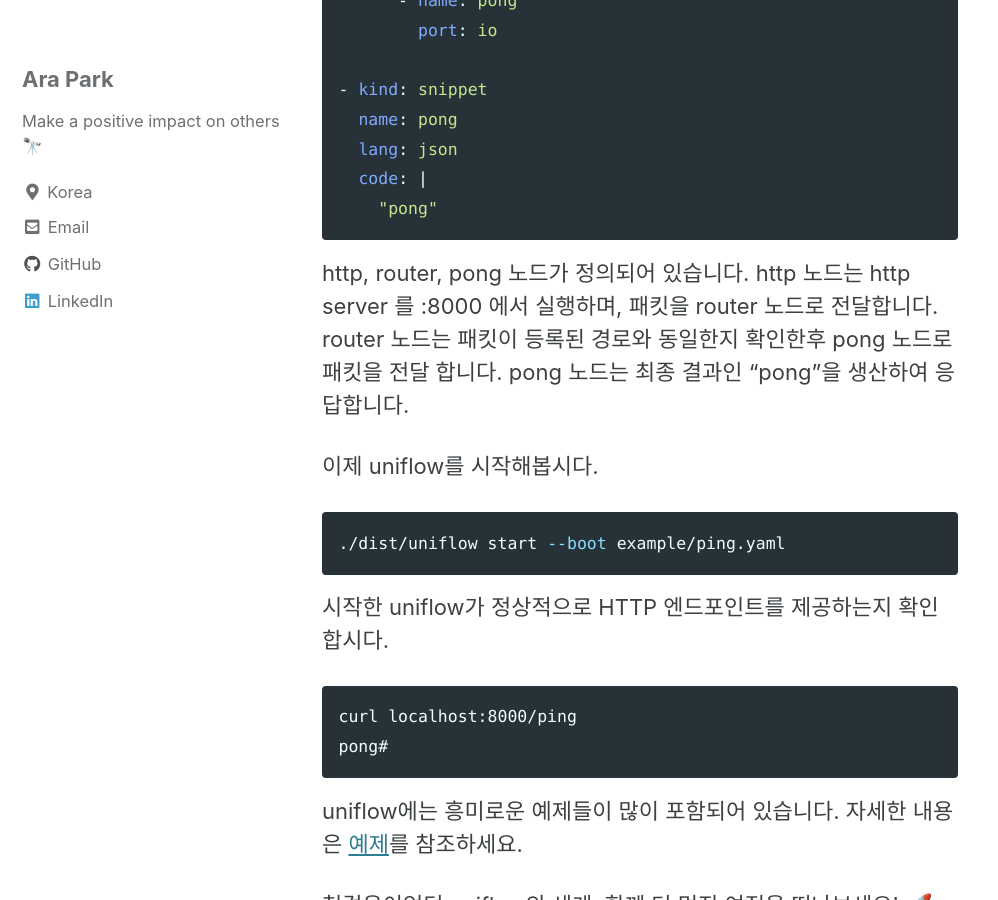
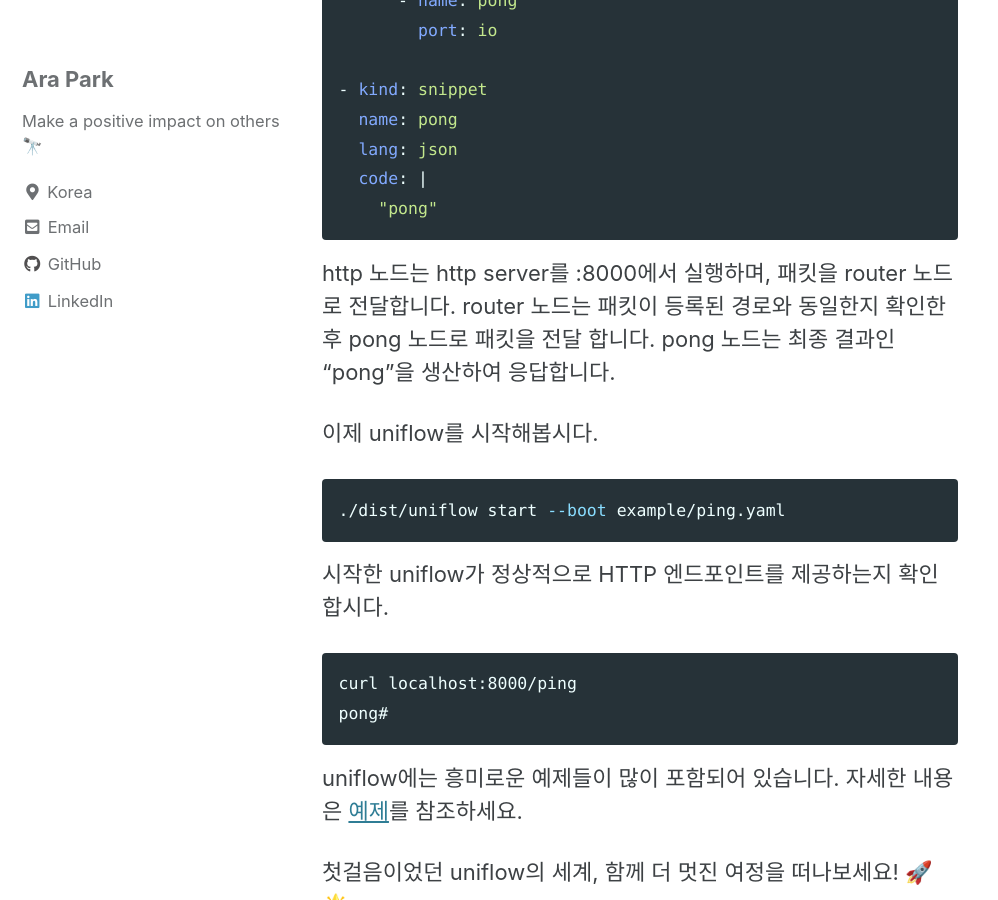
Before and after one commit to siyul-park/siyul-park.github.io, a Jekyll site: the page built from _posts/2023-11-20-hello-uniflow.md, in a window 1280 px wide and 900 px high, scrolled down 2558 px. Shown: the whole window, without its empty margins (0-998 px from the left). Built offline with Jekyll 4.4.1, drawn with Linux system fonts in a browser that asks for light colours; cached includes are drawn as plain includes; comment, search, counter and statistics services are not loaded.

Commit message:
docs: fix syntax error in hello uniflow

````diff
--- a/_posts/2023-11-20-hello-uniflow.md
+++ b/_posts/2023-11-20-hello-uniflow.md
@@ -66,7 +66,7 @@ ping 예제를 살펴봅시다!
   code: |
     "pong"
 ```
-http, router, pong 노드가 정의되어 있습니다. http 노드는 http server 를 :8000 에서 실행하며, 패킷을 router 노드로 전달합니다. router 노드는 패킷이 등록된 경로와 동일한지 확인한후 pong 노드로 패킷을 전달 합니다. pong 노드는 최종 결과인 "pong"을 생산하여 응답합니다.
+http 노드는 http server를 :8000에서 실행하며, 패킷을 router 노드로 전달합니다. router 노드는 패킷이 등록된 경로와 동일한지 확인한 후 pong 노드로 패킷을 전달 합니다. pong 노드는 최종 결과인 "pong"을 생산하여 응답합니다.
 
 이제 uniflow를 시작해봅시다.
 
````
